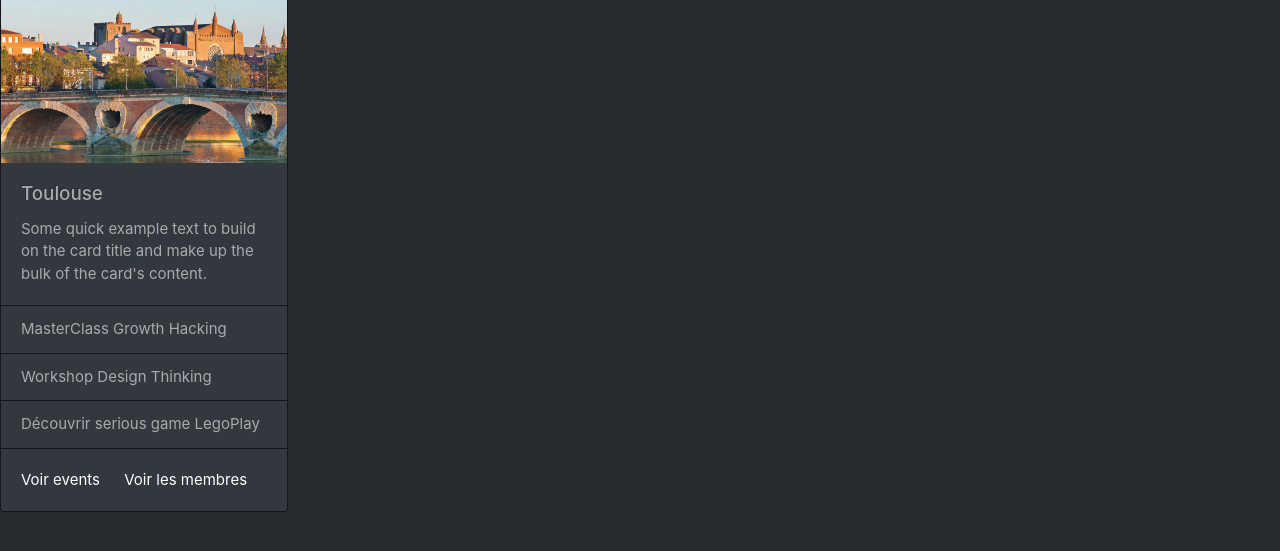
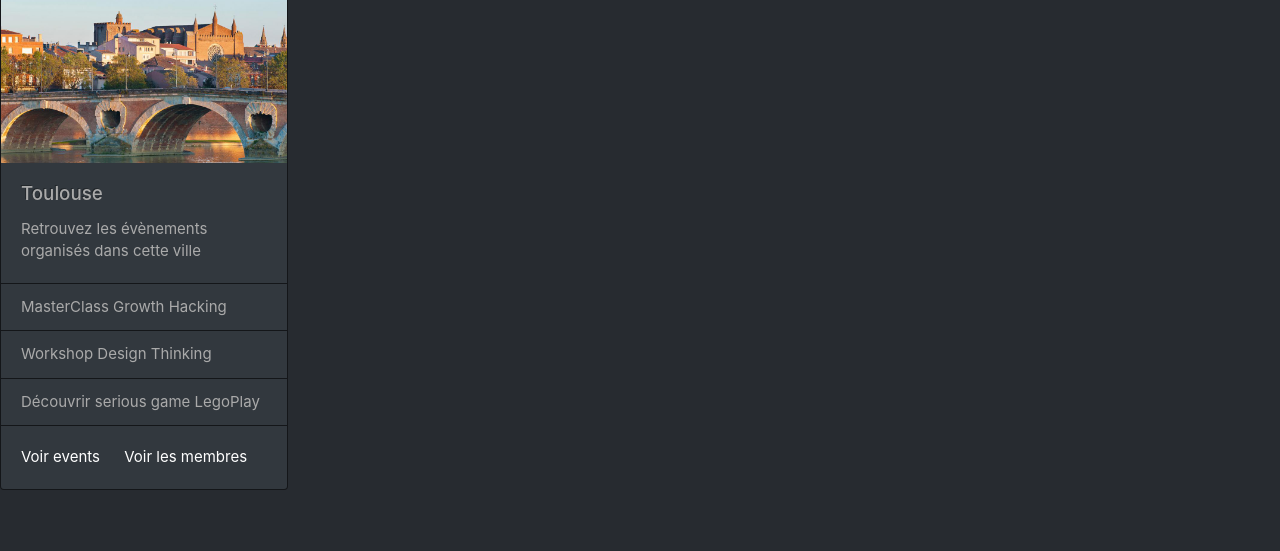
Before and after one commit to Labsss/j2-sem7_eventshine-bootswatch, a plain HTML site: page card-city.html in a window 1280 px wide. Shown: the part 61-612 px from the top of the page. Drawn offline with nearby package versions, Linux system fonts and the light colour scheme.

Commit message:
update card-city

```diff
--- a/card-city.html
+++ b/card-city.html
@@ -49,7 +49,7 @@
             <img class="card-img-top" src="img/city.jpg" alt="Card image cap">
             <div class="card-body">
               <h5 class="card-title">Toulouse</h5>
-              <p class="card-text">Some quick example text to build on the card title and make up the bulk of the card's content.</p>
+              <p class="card-text">Retrouvez les évènements organisés dans cette ville</p>
             </div>
             <ul class="list-group list-group-flush">
               <li class="list-group-item">MasterClass Growth Hacking</li>
```
